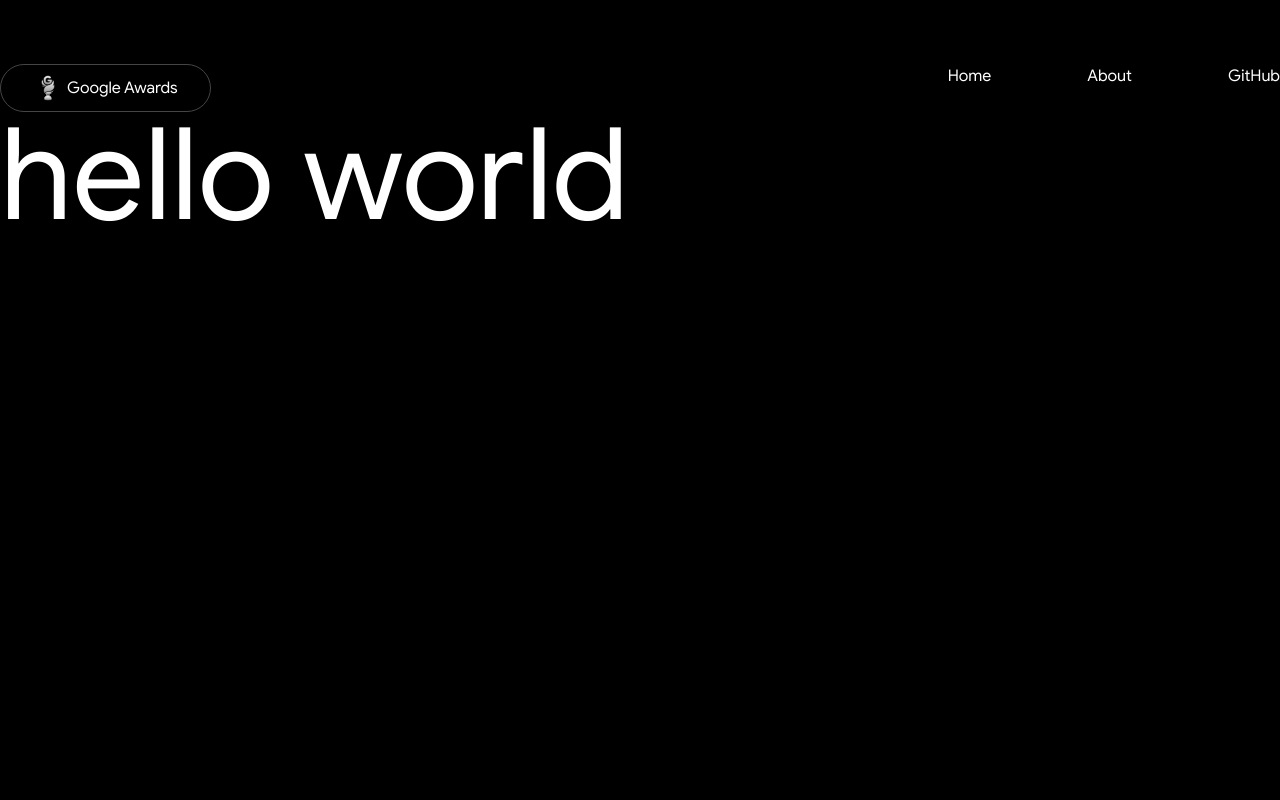
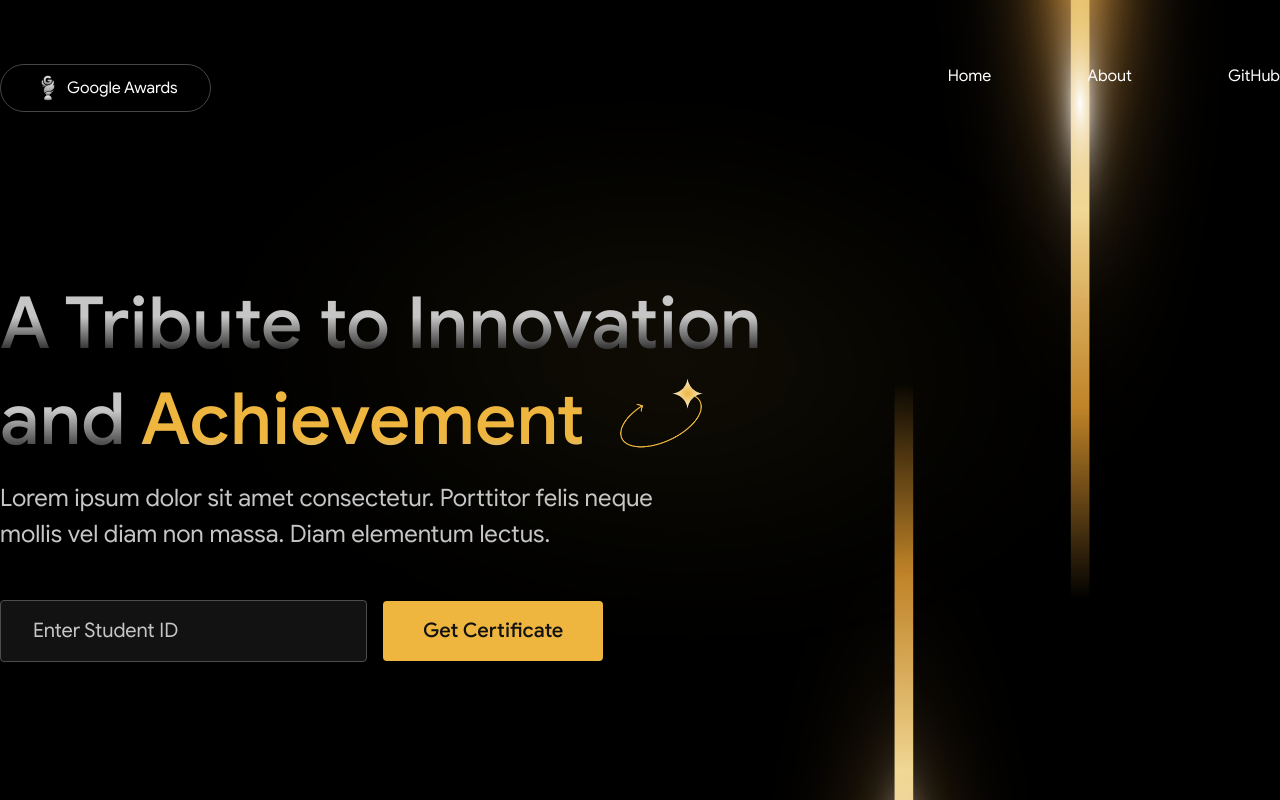
Before and after one commit to gdsc-usls/google-awards, a Next.js app: page / in a window 1280 px wide. Shown: the top 800 px of the page. Built offline with nearby package versions, Linux system fonts and the light colour scheme.

Commit message:
feat: add hero section

```diff
--- a/src/app/page.tsx
+++ b/src/app/page.tsx
@@ -1,7 +1,61 @@
+import Image from "next/image";
+import { Form } from "@/components";
+
 export default function Home() {
   return (
-    <main className="">
-      <h1 className="text-9xl">hello world</h1>
+    <main className="mt-44">
+      <Image
+        src="/images/glow.png"
+        alt="glow"
+        fill
+        className="opacity-10 w-[1500px] h-full absolute top-0 -left-52 -z-10"
+      />
+
+      <Image
+        src="/images/line.png"
+        alt="line"
+        height={400}
+        width={400}
+        className="object-contain mix-blend-difference -z-20 rotate-180 absolute right-44 top-80"
+      />
+
+      <Image
+        src="/images/line.png"
+        alt="line"
+        height={400}
+        width={400}
+        className="object-contain mix-blend-difference -z-20 absolute right-0 top-[-800px]"
+      />
+      <div className="text-7xl font-google-mid space-y-6">
+        <h1 className="bg-clip-text text-transparent bg-gradient-to-b from-40% from-secondary-100 to-black">
+          A Tribute to Innovation
+        </h1>
+
+        <div className="flex">
+          <h1>
+            <span className="bg-clip-text text-transparent bg-gradient-to-b from-40% from-secondary-100 to-black">
+              and{" "}
+            </span>
+            <span className="bg-clip-text text-transparent bg-gradient-to-b from-70% from-primary-100 to-secondary-100">
+              Achievement
+            </span>
+          </h1>
+
+          <Image
+            src="/images/star.png"
+            alt="star"
+            height={120}
+            width={120}
+            className="object-contain -mt-6 ml-4"
+          />
+        </div>
+      </div>
+      <p className="text-2xl text-secondary-100 w-[55%] leading-normal">
+        Lorem ipsum dolor sit amet consectetur. Porttitor felis neque mollis vel
+        diam non massa. Diam elementum lectus.
+      </p>
+
+      <Form />
     </main>
-  )
+  );
 }
--- /dev/null
+++ b/src/components/Form.tsx
@@ -0,0 +1,22 @@
+"use client";
+
+export const Form = () => {
+  return (
+    <form className="mt-12">
+      <input
+        required
+        maxLength={7}
+        type="text"
+        placeholder="Enter Student ID"
+        className="border border-secondary-200 px-8 py-4 text-xl rounded text-secondary-100 bg-[#121212] outline-none placeholder:text-secondary-100 mr-4"
+      />
+
+      <button
+        type="submit"
+        className="bg-primary-100 text-secondary-300 py-4 px-10 text-xl rounded font-google-mid"
+      >
+        Get Certificate
+      </button>
+    </form>
+  );
+};
--- a/src/components/index.ts
+++ b/src/components/index.ts
@@ -1 +1,2 @@
 export * from "./Navbar";
+export * from "./Form";
--- a/tailwind.config.js
+++ b/tailwind.config.js
@@ -8,9 +8,15 @@ module.exports = {
   theme: {
     extend: {
       colors: {
+        primary: {
+          100: "#EEB63F",
+        },
         secondary: {
           100: "#C6C6C6",
-          },
+          200: "#4D4D4D",
+          300: "#121212",
+          400: "#040404",
+        },
       },
       fontFamily: {
         "google-reg": ["Google Sans Regular", "sans-serif"],
```
Also changed, not shown: public/images/glow.png, public/images/star.png (added).
